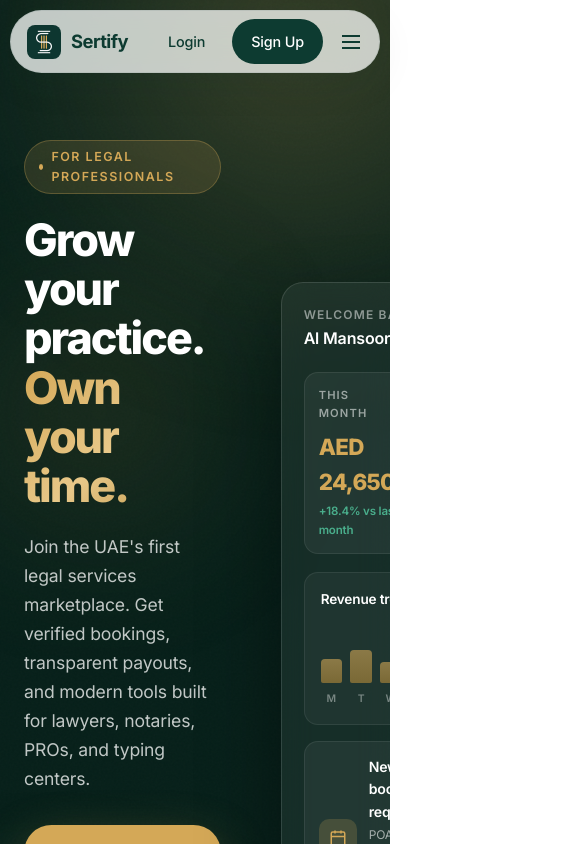
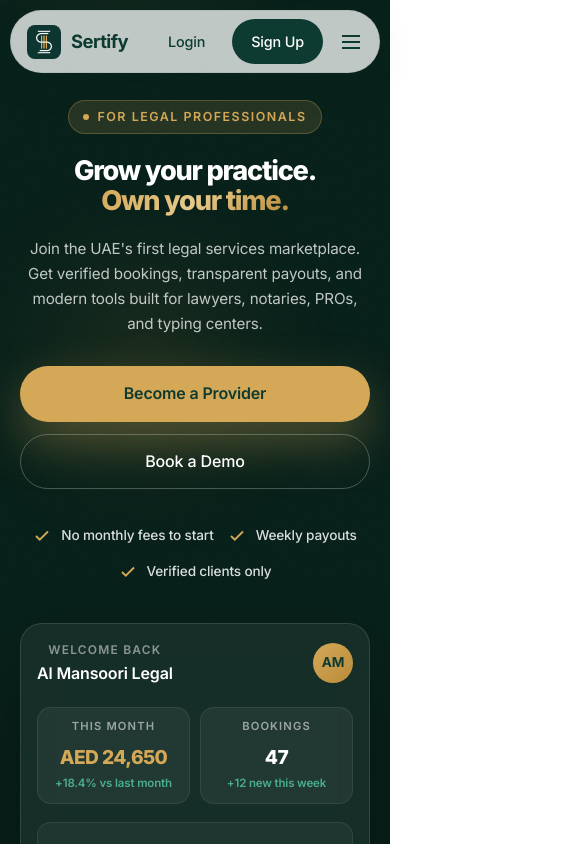
Before and after one commit to abdullahvendaxis/sertify-ae, a Next.js app: page /provider in a window 390 px wide. Shown: the top 844 px of the page, 585 px wide, since content can reach past the window. Built offline with nearby package versions, Linux system fonts and the light colour scheme.

Commit message:
first commit

```diff
--- a/src/app/provider.css
+++ b/src/app/provider.css
@@ -519,3 +519,271 @@
   .final-cta-buttons { display: flex; gap: 14px; justify-content: center; flex-wrap: wrap; position: relative; }
   .final-cta-buttons .btn-gold { padding: 14px 26px; font-size: 1rem; }
   .final-cta-buttons .btn-outline-light { padding: 14px 26px; font-size: 1rem; }
+
+
+  /* ===============================
+   GLOBAL RESPONSIVE SYSTEM
+================================= */
+
+.container {
+  width: 100%;
+  max-width: 1200px;
+  padding: 0 20px;
+  margin: 0 auto;
+}
+
+img {
+  max-width: 100%;
+  height: auto;
+}
+
+body {
+  overflow-x: hidden;
+}
+
+section {
+  padding: 90px 0;
+}
+
+/* ===============================
+   LARGE DEVICES (≤ 1200px)
+================================= */
+@media (max-width: 1200px) {
+  .hero-grid {
+    gap: 40px;
+  }
+
+  .bento {
+    grid-template-columns: repeat(4, 1fr);
+  }
+
+  .b-wide {
+    grid-column: span 4;
+  }
+
+  .b-half {
+    grid-column: span 2;
+  }
+
+  .b-third {
+    grid-column: span 2;
+  }
+}
+
+/* ===============================
+   TABLETS (≤ 992px)
+================================= */
+@media (max-width: 992px) {
+
+  /* HERO */
+  .hero-grid {
+    grid-template-columns: 1fr;
+    text-align: center;
+    gap: 40px;
+  }
+
+  .page-hero .lead {
+    max-width: 100%;
+    margin: 0 auto 30px;
+  }
+
+  .hero-cta {
+    justify-content: center;
+  }
+
+  .hero-highlights {
+    justify-content: center;
+  }
+
+  /* DASH */
+  .dash-card {
+    max-width: 420px;
+    margin: 0 auto;
+  }
+
+  /* BENTO */
+  .bento {
+    grid-template-columns: repeat(2, 1fr);
+  }
+
+  .b-wide,
+  .b-half {
+    grid-column: span 2;
+  }
+
+  .b-third {
+    grid-column: span 1;
+  }
+
+  /* COMMISSION */
+  .commission-wrap {
+    grid-template-columns: 1fr;
+    gap: 40px;
+  }
+
+  .commission-art {
+    text-align: center;
+  }
+
+  .big-pct {
+    font-size: 4rem;
+  }
+
+  /* STEPS */
+  .steps-grid {
+    grid-template-columns: repeat(2, 1fr);
+  }
+
+  /* TESTIMONIALS */
+  .testimonials-grid {
+    grid-template-columns: repeat(2, 1fr);
+  }
+
+  /* SECTION */
+  section {
+    padding: 70px 0;
+  }
+}
+
+/* ===============================
+   MOBILE (≤ 768px)
+================================= */
+@media (max-width: 768px) {
+
+  .page-hero {
+    padding: 110px 0 70px;
+  }
+
+  .page-hero h1 {
+    font-size: 2rem;
+  }
+
+  .page-hero .lead {
+    font-size: 1rem;
+  }
+
+  .hero-cta .btn-primary,
+  .hero-cta .btn-outline-light {
+    width: 100%;
+    justify-content: center;
+  }
+
+  .hero-highlights {
+    gap: 14px;
+  }
+
+  .hh-item {
+    font-size: 0.85rem;
+  }
+
+  /* DASH */
+  .dash-card {
+    padding: 18px;
+  }
+
+  .ds-card .val {
+    font-size: 1.2rem;
+  }
+
+  /* BENTO */
+  .bento {
+    grid-template-columns: 1fr;
+  }
+
+  .b-wide,
+  .b-half,
+  .b-third {
+    grid-column: span 1;
+  }
+
+  /* STEPS */
+  .steps-grid {
+    grid-template-columns: 1fr;
+  }
+
+  /* TESTIMONIALS */
+  .testimonials-grid {
+    grid-template-columns: 1fr;
+  }
+
+  /* FINAL CTA */
+  .final-card {
+    padding: 60px 30px;
+  }
+
+  .final-card h2 {
+    font-size: 1.8rem;
+  }
+
+  .final-card p {
+    font-size: 1rem;
+  }
+
+  /* SECTION */
+  section {
+    padding: 60px 0;
+  }
+}
+
+/* ===============================
+   SMALL MOBILE (≤ 576px)
+================================= */
+@media (max-width: 576px) {
+
+  .page-hero {
+    padding: 100px 0 60px;
+  }
+
+  .page-hero h1 {
+    font-size: 1.7rem;
+  }
+
+  .page-hero .lead {
+    font-size: 0.95rem;
+  }
+
+  .hero-cta {
+    flex-direction: column;
+    width: 100%;
+  }
+
+  .hero-cta a {
+    width: 100%;
+    text-align: center;
+  }
+
+  /* DASH */
+  .dash-card {
+    padding: 16px;
+  }
+
+  .ds-card {
+    padding: 10px;
+  }
+
+  /* FLOAT CARD FIX */
+  .float-review {
+    display: none;
+  }
+
+  /* BLOBS FIX */
+  .blob {
+    width: 260px !important;
+    height: 260px !important;
+    filter: blur(60px);
+    opacity: 0.25;
+  }
+
+  /* FINAL CTA */
+  .final-card {
+    padding: 50px 20px;
+  }
+
+  .final-card h2 {
+    font-size: 1.6rem;
+  }
+
+  .final-card p {
+    font-size: 0.95rem;
+  }
+}
```
